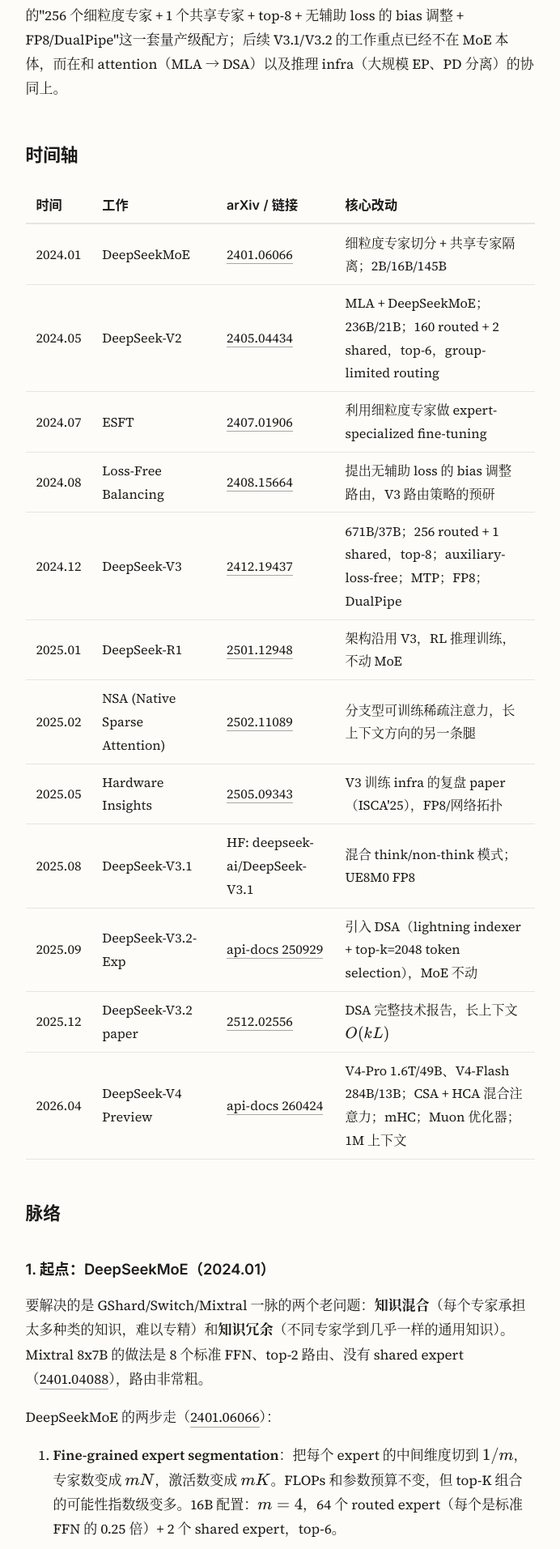
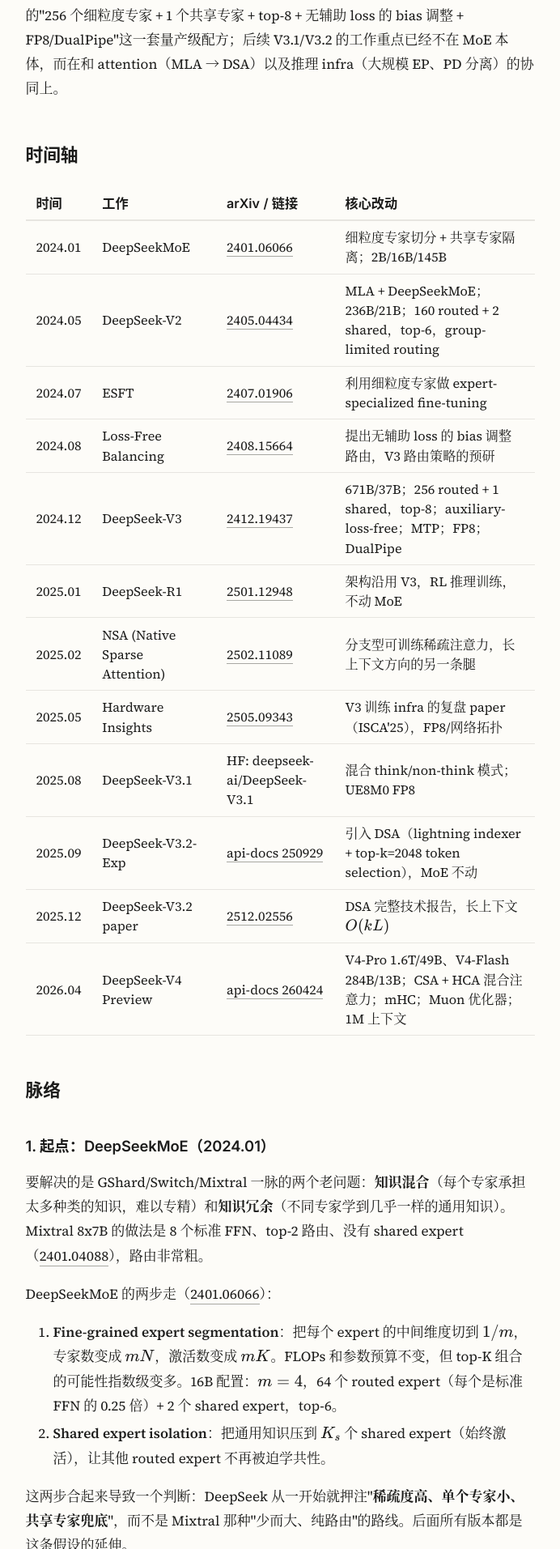
Before and after one commit to pixeli99/PIXELI, a Jekyll site: the page built from _notes/2026-05-20-deepseek-moe.md, in a window 1280 px wide. Shown: the part 387-2300 px from the top of the page at 81% size, without its empty margins (289-981 px from the left). Built offline with Jekyll 4.4.1, drawn with Linux system fonts in a browser that asks for light colours.

Commit message:
CSS：表格单元格补 line-height: 1.5
body 默认行距 1.78 对表格过宽，td/th 继承后显得松散；
1.5 是更紧凑的标准表格行距，与 world-models 页内联样式保持一致。
受益于 deepseek-moe 笔记的时间轴表格。

Co-Authored-By: Claude Sonnet 4.6 <noreply@anthropic.com>
Claude-Session: https://claude.ai/code/session_01ANyYkQqpS7zsTr5VxwD674

```diff
--- a/assets/css/main.scss
+++ b/assets/css/main.scss
@@ -252,6 +252,8 @@ th, td {
   text-align: left;
   padding: 0.5em 0.8em;
   border-bottom: 1px solid var(--border);
+  /* body 行距 1.78 对表格列过宽；1.5 更紧凑，与 world-models 页内联样式一致 */
+  line-height: 1.5;
   /* body 继承了 oldstyle proportional；表格列数字需等宽对齐，用 tabular lining */
   font-variant-numeric: tabular-nums lining-nums;
 }
```
